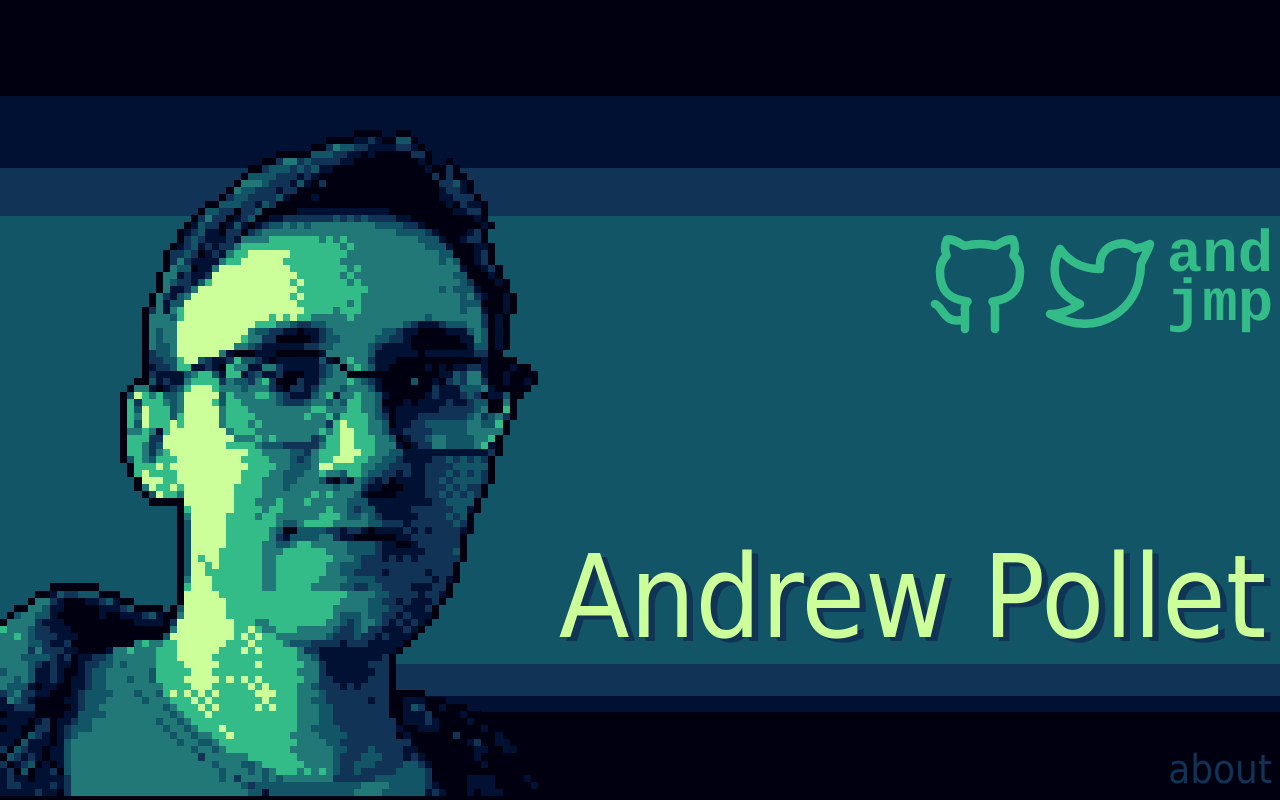
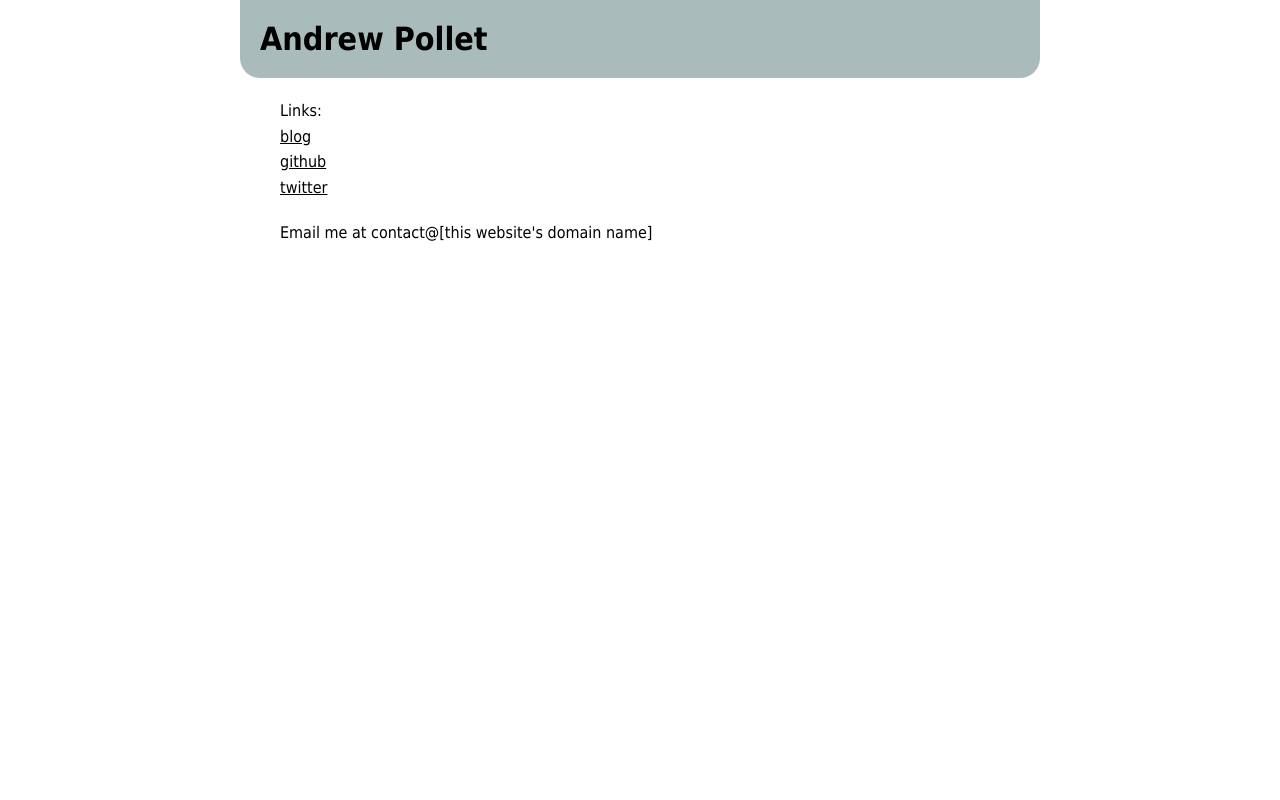
Before and after one commit to andjmp/landing-page, a plain HTML site: page index.html in a window 1280 px wide. Drawn offline with Linux system fonts and the light colour scheme.

Commit message:
Simplify site

```diff
--- a/css/style.css
+++ /dev/null
@@ -1,92 +0,0 @@
-* {
-	font-family: Tahoma, Arial, sans-serif;
-}
-body {
-	background-image: url("../images/bg.svg");
-	background-size: 100vh;
-	background-color: #001;
-}
-img {
-	image-rendering: pixelated;
-}
-#links {
-	position: absolute;
-	display: flex;
-	top: 28vh;
-	left: 0;
-	width: 100%;
-	height: 54vh;
-	justify-content: right;
-}
-#links * {
-	height: min(15vh, 20vw);
-	width: min(15vh, 20vw);
-}
-#facename {
-	display: flex;
-	position: absolute;
-	left: 0;
-	bottom: 0;
-	width: 100vw;
-}
-#face img {
-	height: 52vw;
-	min-height: 32vh;
-	max-height: 96vh;
-	bottom: 0vh;
-}
-#name {
-	flex-grow: 1;
-	display: flex;
-	margin-bottom: 17vh;
-	align-items: flex-end;
-	justify-content: center;
-
-}
-#name p {
-	margin: 0;
-	text-align: center;
-	color: #cf9;
-	font-size: min(30vh, 9vw);
-	text-shadow: .5vw .3vw #135;
-}
-a.aboutback {
-	color: #135;
-	position: absolute;
-	bottom: 1vh;
-	right: 1vh;
-	font-size: min(5vh, 6vw);
-	text-decoration: none;
-}
-a.aboutback:hover {
-	color: #277;
-}
-#info {
-	position: absolute;
-	left: 0;
-	top: 27vh;
-	bottom: 17vh;
-	width: 100vw;
-	display: flex;
-	flex-direction: column;
-	align-items: center;
-	justify-content: center;
-}
-p {
-	font-size: max(4vh,3vw);
-	text-align: center;
-	margin: 3vh;
-	color: #013;
-}
-a {
-	color: #3b8;
-	text-decoration: none;
-}
-a:hover {
-	color: #cf9;
-}
-svg * {
-	font-family: Courier, 'Courier New', monospace;
-	font-size: 12px;
-	font-weight: bold;
-}
--- a/index.html
+++ b/index.html
@@ -1,32 +1,48 @@
 <!DOCTYPE html>
 <html>
 	<head>
+		<meta name="description" content="A landing page for Andrew Pollet">
 		<title>Andrew Pollet</title>
-		<link rel="stylesheet" href="css/style.css">
+		<style>
+			* {
+				background: black; color: white;
+				font-family: Tahoma, Arial, sans-serif;
+			}
+			h1 {
+				background-color: #122;
+				margin: auto;
+				padding: 20px;
+				border-radius: 0 0 20px 20px;
+			}
+			body {
+				max-width: 800px;
+				margin: auto;
+			}
+			p {
+				padding-top: 20px;
+				margin: auto;
+				width: 90%;
+				line-height: 1.6em;
+			}
+			@media (prefers-color-scheme: light) {
+				* {
+					background: white; color: black;
+				}
+				h1 {
+					color: black;
+					background-color: #abb;
+				}
+			}
+		</style>
 	</head>
 	<body>
-
-		<div id="facename">
-			<div id="face"><img src="images/face.png" alt="my face"></div>
-			<div id="name"><p>Andrew Pollet</p></div>
-		</div>
-		<a href="about.html" class="aboutback">about</a>
-		<div id="links">
-			<a href="https://github.com/andjmp">
-				<svg xmlns="http://www.w3.org/2000/svg" class="icon icon-tabler icon-tabler-brand-github" width="24" height="24" viewBox="0 0 24 24" stroke-width="1.7" stroke="currentColor" fill="none" stroke-linecap="round" stroke-linejoin="round">
-				<path d="M9 19c-4.3 1.4 -4.3 -2.5 -6 -3m12 5v-3.5c0 -1 .1 -1.4 -.5 -2c2.8 -.3 5.5 -1.4 5.5 -6a4.6 4.6 0 0 0 -1.3 -3.2a4.2 4.2 0 0 0 -.1 -3.2s-1.1 -.3 -3.5 1.3a12.3 12.3 0 0 0 -6.2 0c-2.4 -1.6 -3.5 -1.3 -3.5 -1.3a4.2 4.2 0 0 0 -.1 3.2a4.6 4.6 0 0 0 -1.3 3.2c0 4.6 2.7 5.7 5.5 6c-.6 .6 -.6 1.2 -.5 2v3.5" />
-			</svg>
-			</a>
-			<a href="https://twitter.com/notandjmp">
-				<svg xmlns="http://www.w3.org/2000/svg" class="icon icon-tabler icon-tabler-brand-twitter" width="24" height="24" viewBox="0 0 24 24" stroke-width="1.7" stroke="currentColor" fill="none" stroke-linecap="round" stroke-linejoin="round">
-					<path d="M22 4.01c-1 .49 -1.98 .689 -3 .99c-1.121 -1.265 -2.783 -1.335 -4.38 -.737s-2.643 2.06 -2.62 3.737v1c-3.245 .083 -6.135 -1.395 -8 -4c0 0 -4.182 7.433 4 11c-1.872 1.247 -3.739 2.088 -6 2c3.308 1.803 6.913 2.423 10.034 1.517c3.58 -1.04 6.522 -3.723 7.651 -7.742a13.84 13.84 0 0 0 .497 -3.753c-.002 -.249 1.51 -2.772 1.818 -4.013z" />
-				</svg>
-			</a>
-			<a href="https://www.andjmp.xyz">
-				<svg id="Layer_1" data-name="Layer 1" xmlns="http://www.w3.org/2000/svg" viewBox="0 0 21.6 24.38" fill="currentColor">
-					<text class="cls-1" transform="translate(0 9.47)">and<tspan x="0" y="10">jmp</tspan></text>
-				</svg>
-			</a>
-		</div>
+		<h1>Andrew Pollet</h1>
+		<p>
+			Links: <br>
+			<a href="https://www.andjmp.xyz">blog</a> <br>
+			<a href="https://github.com/andjmp">github</a> <br>
+			<a href="https://twitter.com/notandjmp">twitter</a>
+		</p>
+		<p>Email me at contact@[this website's domain name]</p>
 	</body>
 </html>
```
Also changed, not shown: about.html (deleted, +0 -14 lines), images/bg.svg (deleted), images/face.png (deleted), 1 other file.
